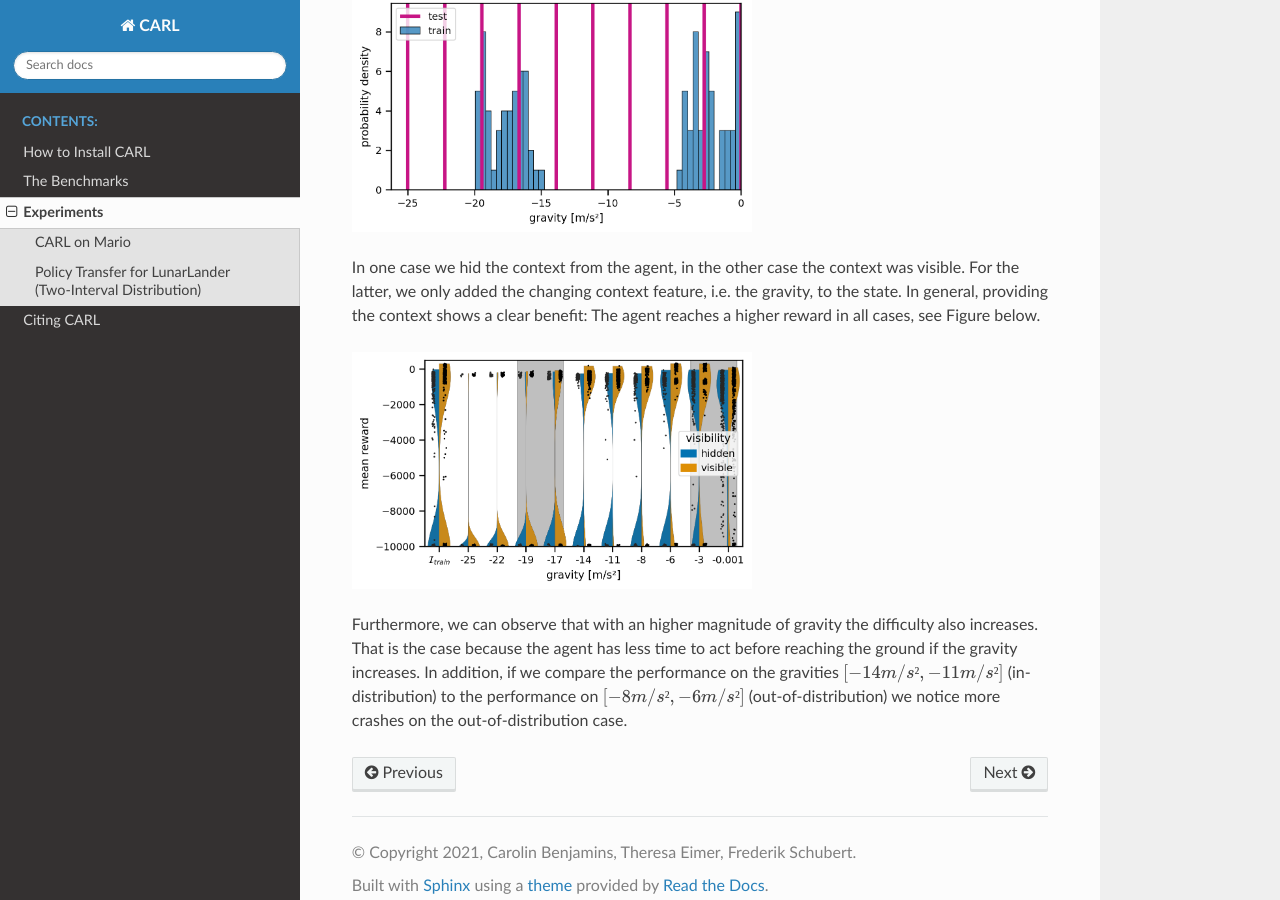
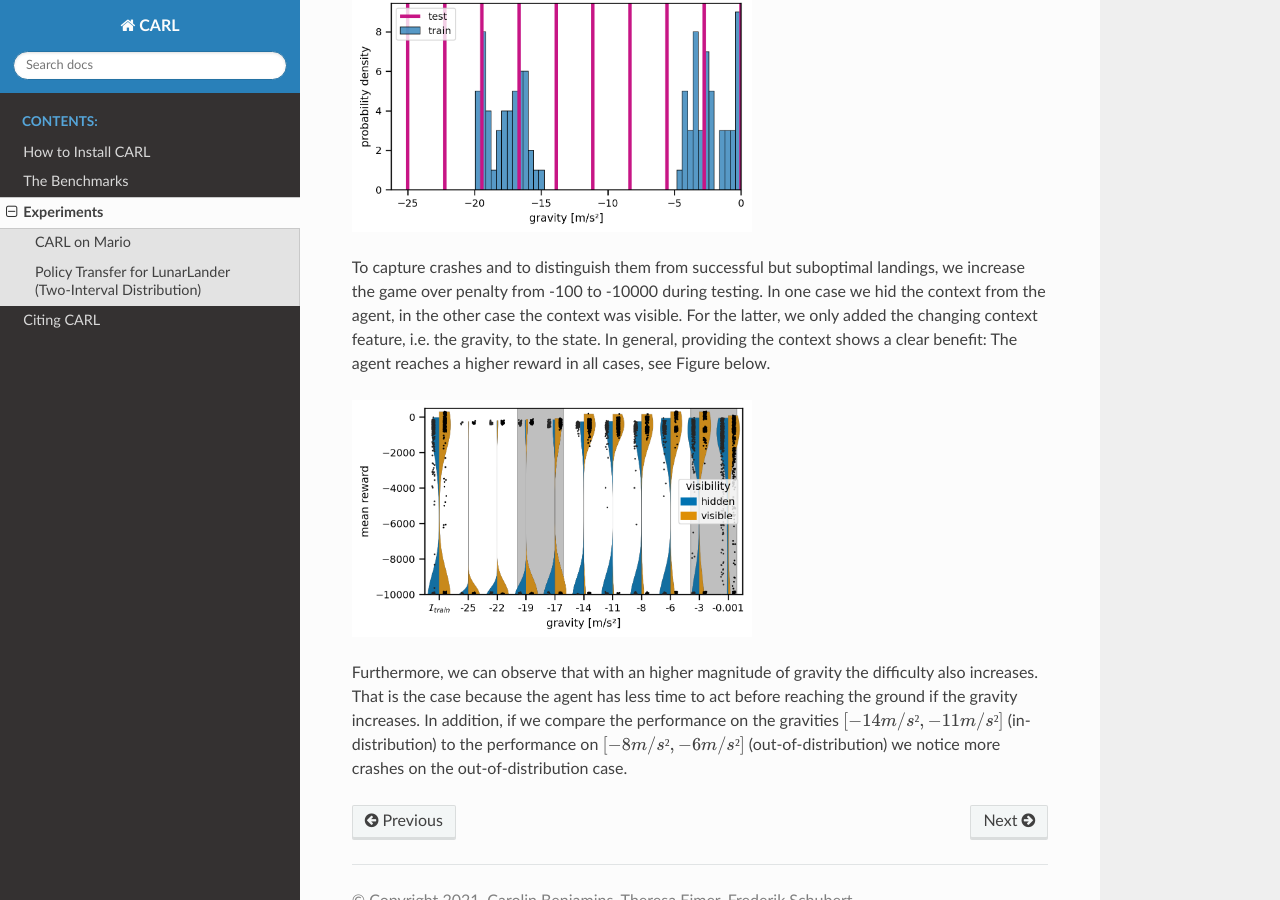
Before and after one commit to automl/CARL, a Sphinx documentation site: the page built from docs/source/experiments.rst, in a window 1280 px wide and 900 px high, scrolled down 1287 px. Built offline with Sphinx 7.4.7 and the Read the Docs theme 2.0.0, drawn with Linux system fonts in a browser that asks for light colours.

Commit message:
Update experiments.rst

```diff
--- a/docs/source/experiments.rst
+++ b/docs/source/experiments.rst
@@ -32,6 +32,7 @@ Now, we trained our agent on 5 random seeds on 100 contexts distributed on two g
   :width: 400
   :alt: The two training gravity intervals. The magenta vertical lines mark the test gravities.
 
+To capture crashes and to distinguish them from successful but suboptimal landings, we increase the game over penalty from -100 to -10000 during testing.
 In one case we hid the context from the agent, in the other case the context was visible.
 For the latter, we only added the changing context feature, i.e. the gravity, to the state.
 In general, providing the context shows a clear benefit: The agent reaches a higher reward in all cases, see Figure below.
```
